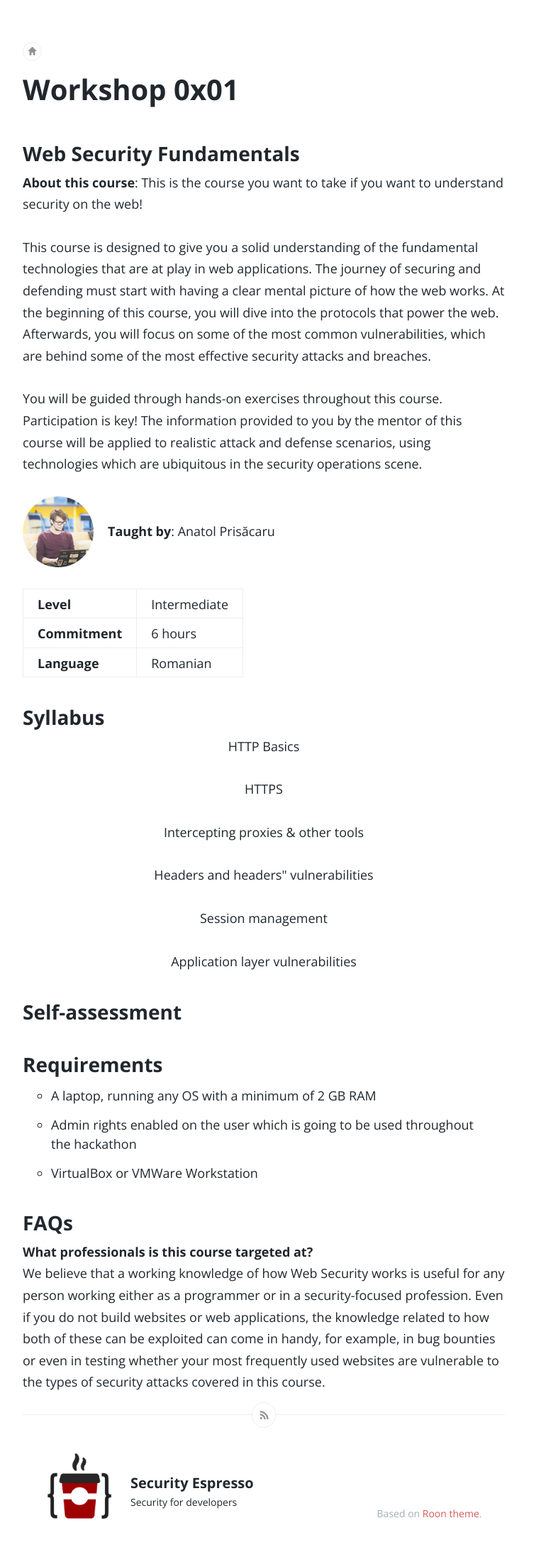
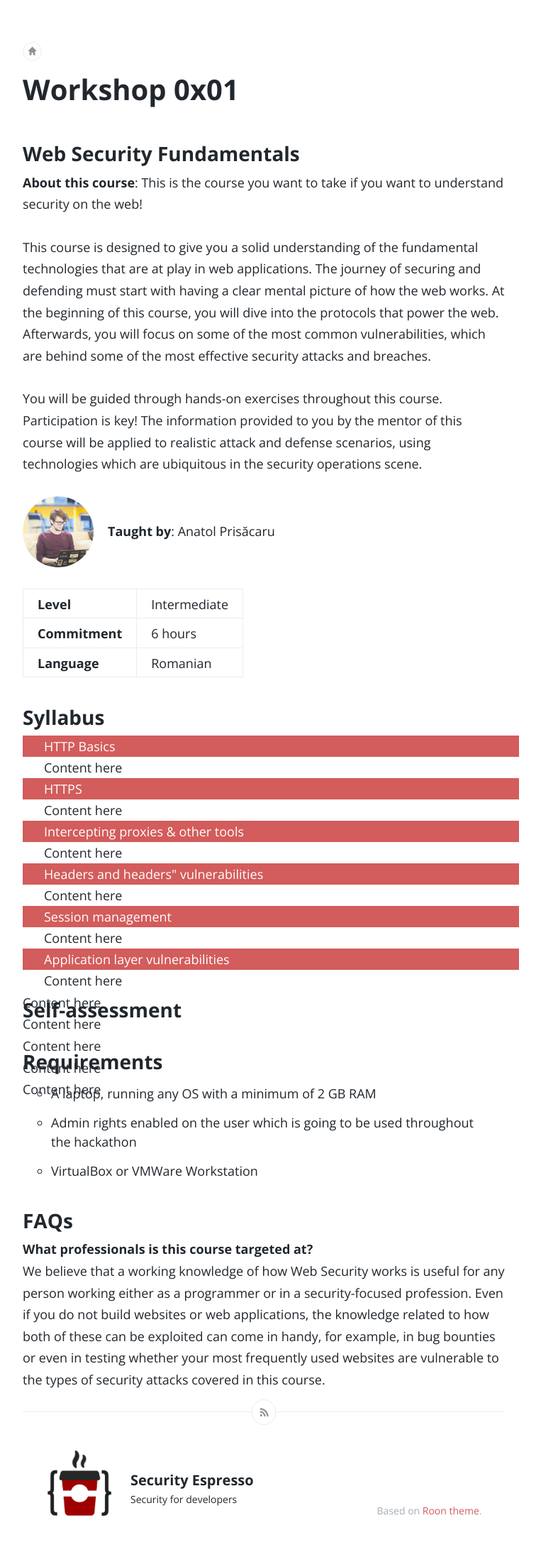
Before and after one commit to securityespresso/blog, a Jekyll site: the page built from workshops/workshop-0x01.md, in a window 1280 px wide. Shown: the whole page at 71% size, without its empty margins (268-1031 px from the left). Built offline with Jekyll 4.4.1, drawn with Linux system fonts in a browser that asks for light colours.

Commit message:
Add styling for Syllabus Headers.

```diff
--- a/css/workshops.css
+++ b/css/workshops.css
@@ -24,6 +24,24 @@ article table tbody tr:first-child td {
   border-top: 1px solid #ededee;
 }
 
+.expandable {
+  display: block;
+	height: 30px;
+	width: 700px;
+	background: #d35c5c;
+}
+
+.section-header {
+  color: white;
+  text-align: left;
+  text-indent: 30px;
+}
+
 .section-content {
-  display: none; /* collapsed by default */
+  text-align: left;
+  text-indent: 30px;
 }
+
+.hidden {
+  display: none;
+}
```
Lines whose indentation alone changed are shown as unchanged.
